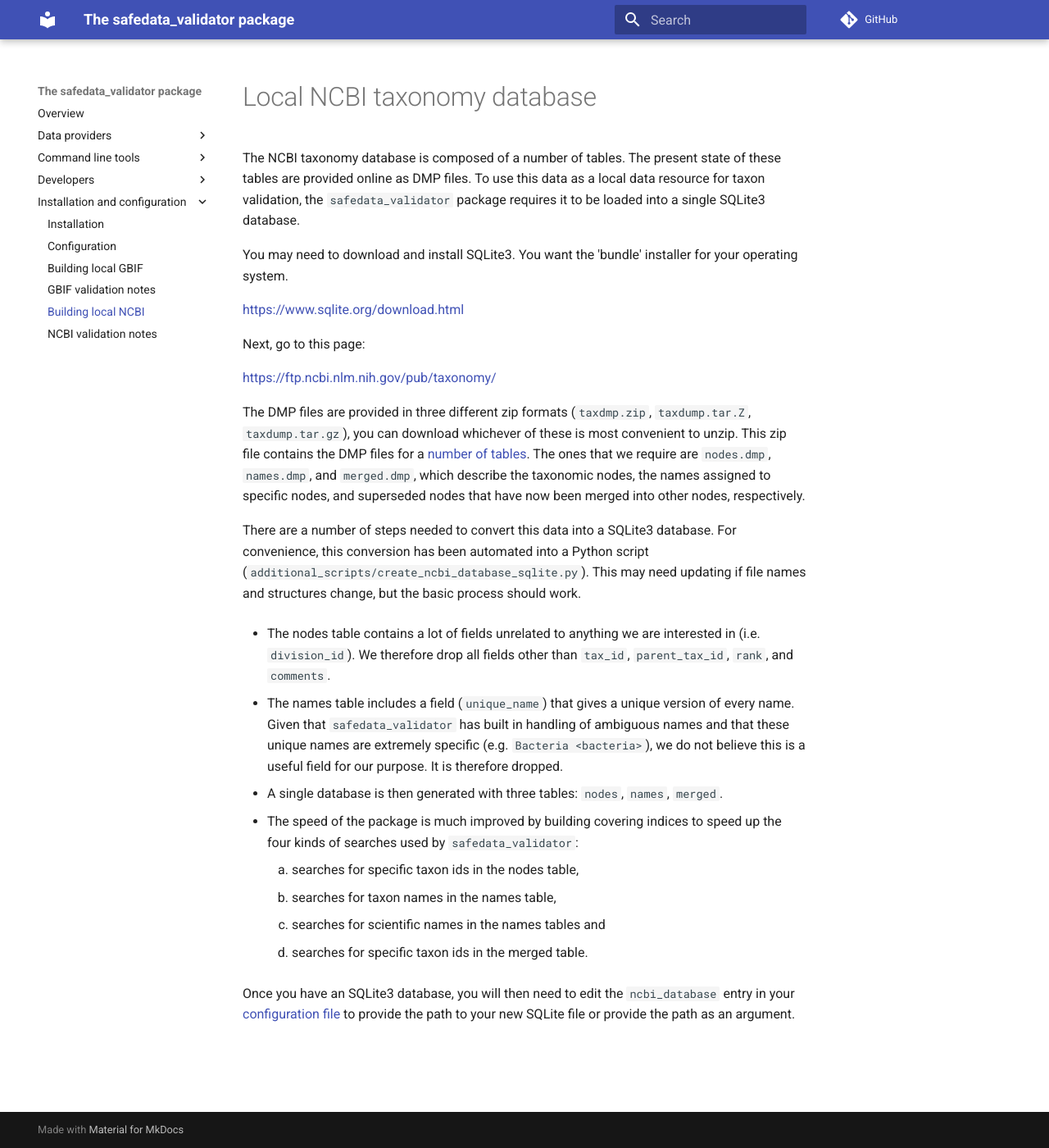
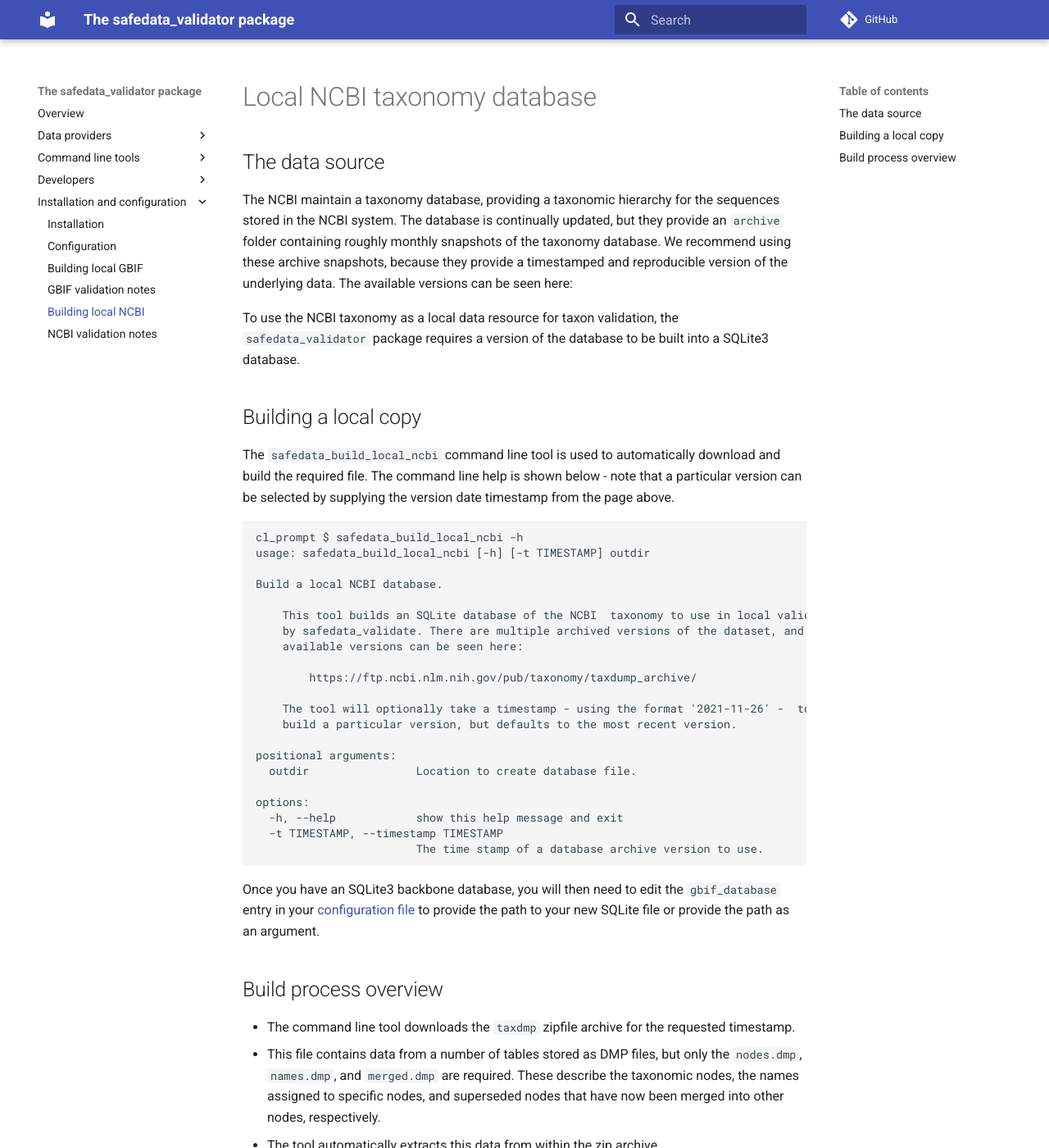
Before and after one commit to ImperialCollegeLondon/safedata_validator, an MkDocs documentation site: the page built from docs/install/build_local_ncbi.md, in a window 1280 px wide and 1400 px high. Shown: the whole window at 82% size. Built offline with MkDocs 1.6.1 and Material for MkDocs 9.7.7, drawn with Linux system fonts in a browser that asks for light colours; comment, search, counter and statistics services are not loaded; some of the changed text lies outside the part shown.

Commit message:
Documentation update for new taxon db building

````diff
--- /dev/null
+++ b/docs/command_line_tools/command_line_usage/safedata_build_local_ncbi.txt
@@ -0,0 +1,21 @@
+cl_prompt $ safedata_build_local_ncbi -h
+usage: safedata_build_local_ncbi [-h] [-t TIMESTAMP] outdir
+
+Build a local NCBI database.
+
+    This tool builds an SQLite database of the NCBI  taxonomy to use in local validation
+    by safedata_validate. There are multiple archived versions of the dataset, and the
+    available versions can be seen here:
+
+        https://ftp.ncbi.nlm.nih.gov/pub/taxonomy/taxdump_archive/
+
+    The tool will optionally take a timestamp - using the format '2021-11-26' -  to
+    build a particular version, but defaults to the most recent version.
+
+positional arguments:
+  outdir                Location to create database file.
+
+options:
+  -h, --help            show this help message and exit
+  -t TIMESTAMP, --timestamp TIMESTAMP
+                        The time stamp of a database archive version to use.
--- a/docs/install/build_local_ncbi.md
+++ b/docs/install/build_local_ncbi.md
@@ -1,51 +1,54 @@
 # Local NCBI taxonomy database
 
-The NCBI taxonomy database is composed of a number of tables. The
-present state of these tables are provided online as DMP files. To use
-this data as a local data resource for taxon validation, the `safedata_validator`
-package requires it to be loaded into a single SQLite3 database.
+## The data source
 
-You may need to download and install SQLite3. You want the 'bundle' installer
-for your operating system.
+The NCBI maintain a taxonomy database, providing a taxonomic hierarchy for the sequences
+stored in the NCBI system. The database is continually updated, but they provide an
+`archive` folder containing roughly monthly snapshots of the taxonomy database. We
+recommend using these archive snapshots, because they provide a timestamped and
+reproducible version of the underlying data. The available versions can be seen here:
 
-[https://www.sqlite.org/download.html](https://www.sqlite.org/download.html)
+[](https://ftp.ncbi.nlm.nih.gov/pub/taxonomy/taxdump_archive/)
 
-Next, go to this page:
+To use the NCBI taxonomy as a local data resource for taxon validation, the
+`safedata_validator` package requires a version of the database  to be built into a
+SQLite3 database.
 
-[https://ftp.ncbi.nlm.nih.gov/pub/taxonomy/](https://ftp.ncbi.nlm.nih.gov/pub/taxonomy/)
+## Building a local copy
 
-The DMP files are provided in three different zip formats (`taxdmp.zip`,
-`taxdump.tar.Z`, `taxdump.tar.gz`), you can download whichever of these is most
-convenient to unzip. This zip file contains the DMP files for a [number of
-tables](https://ftp.ncbi.nlm.nih.gov/pub/taxonomy/taxdump_readme.txt). The ones that we
-require are `nodes.dmp`, `names.dmp`, and `merged.dmp`, which describe the taxonomic
-nodes, the names assigned to specific nodes, and superseded nodes that have now been
-merged into other nodes, respectively.
+The `safedata_build_local_ncbi` command line tool is used to automatically download and
+build the required file. The command line help is shown below - note that a particular
+version can be selected by supplying the version date timestamp from the page above.
 
-There are a number of steps needed to convert this data into a SQLite3 database. For
-convenience, this conversion has been automated into a Python script
-(`additional_scripts/create_ncbi_database_sqlite.py`). This may need updating if file
-names and structures change, but the basic process should work.
+```sh
+{!docs/command_line_tools/command_line_usage/safedata_build_local_ncbi.txt!}
+```
 
-* The nodes table contains a lot of fields unrelated to anything we are interested in
-  (i.e. `division_id`). We therefore drop all fields other than `tax_id`,
-  `parent_tax_id`, `rank`, and `comments`.
+Once you have an SQLite3 backbone database, you will then need to edit the
+`gbif_database` entry in your [configuration file](configuration.md) to provide
+the path to your new SQLite file or provide the path as an argument.
 
+## Build process overview
+
+* The command line tool downloads the `taxdmp` zipfile archive for the requested
+  timestamp.
+* This file contains data from a number of tables stored as DMP files, but only the
+  `nodes.dmp`, `names.dmp`, and `merged.dmp` are required.  These describe the taxonomic
+  nodes, the names assigned to specific nodes, and superseded nodes that have now been
+  merged into other nodes, respectively.
+* The tool automatically extracts this data from within the zip archive.
+* The nodes table contains a lot of un-needed fields - we therefore drop all fields
+  other than `tax_id`, `parent_tax_id`, `rank`, and `comments`.
 * The names table includes a field (`unique_name`) that gives a unique version of every
   name. Given that `safedata_validator` has built in handling of ambiguous names and
   that these unique names are extremely specific (e.g. `Bacteria <bacteria>`), we do not
   believe this is a useful field for our purpose. It is therefore dropped.
-
 * A single database is then generated with three tables: `nodes`, `names`, `merged`.
-
+* A `timestamp` table is created to hold the version timestamp.
 * The speed of the package is much improved by building covering indices to
    speed up the four kinds of searches used by `safedata_validator`:
 
-      1.  searches for specific taxon ids in the nodes table,
-      2.  searches for taxon names in the names table,
-      3.  searches for scientific names in the names tables and
-      4.  searches for specific taxon ids in the merged table.
-
-Once you have an SQLite3 database, you will then need to edit the `ncbi_database`
-entry in your [configuration file](configuration.md) to provide the path to your
-new SQLite file or provide the path as an argument.
+  1. searches for specific taxon ids in the nodes table,
+  2. searches for taxon names in the names table,
+  3. searches for scientific names in the names tables and
+  4. searches for specific taxon ids in the merged table.
--- a/docs/install/configuration.md
+++ b/docs/install/configuration.md
@@ -53,7 +53,7 @@ The `gbif_database` value can be left empty (`gbif_database =`), in which case
 the package will use the online GBIF API for taxon validation. Alternatively,
 the `gbif_database` entry can be used to point to a local copy of the GBIF
 backbone database, which is _very_ much faster but [requires the database to be
-built](build_local_gbif).
+built](build_local_gbif.md).
 
 ### NCBI database
 
@@ -61,7 +61,7 @@ The `ncbi_database` value can also be left empty (`ncbi_database =`), in which c
 package will access the online NCBI taxonomy database using the [Entrez
 system](https://www.ncbi.nlm.nih.gov/Web/Search/entrezfs.html). Alternatively, the
 `ncbi_database` entry can be used to point to a local copy of the NCBI database, which
-is _very_ much faster but again [requires the database to be built](build_local_ncbi).
+is _very_ much faster but again [requires the database to be built](build_local_ncbi.md).
 
 ### Extents
 
--- a/mkdocs.yml
+++ b/mkdocs.yml
@@ -34,6 +34,7 @@ nav:
     - 'API Reference':
       - 'Overview': 'api/overview.md'
       - 'Resources': 'api/resources.md'
+      - 'LocalDB': 'api/taxondb.md'
       - 'Logger': 'api/logger.md'
       - 'Extents': 'api/extent.md'
       - 'Summary': 'api/summary.md'
````
Also changed, not shown: docs/api/taxondb.md (added, +7 -0 lines), docs/command_line_tools/command_line_usage/safedata_build_local_gbif.txt (added, +21 -0 lines), docs/install/build_local_gbif.md (+43 -28 lines), docs/install/install.md (+3 -0 lines), 1 other file.
